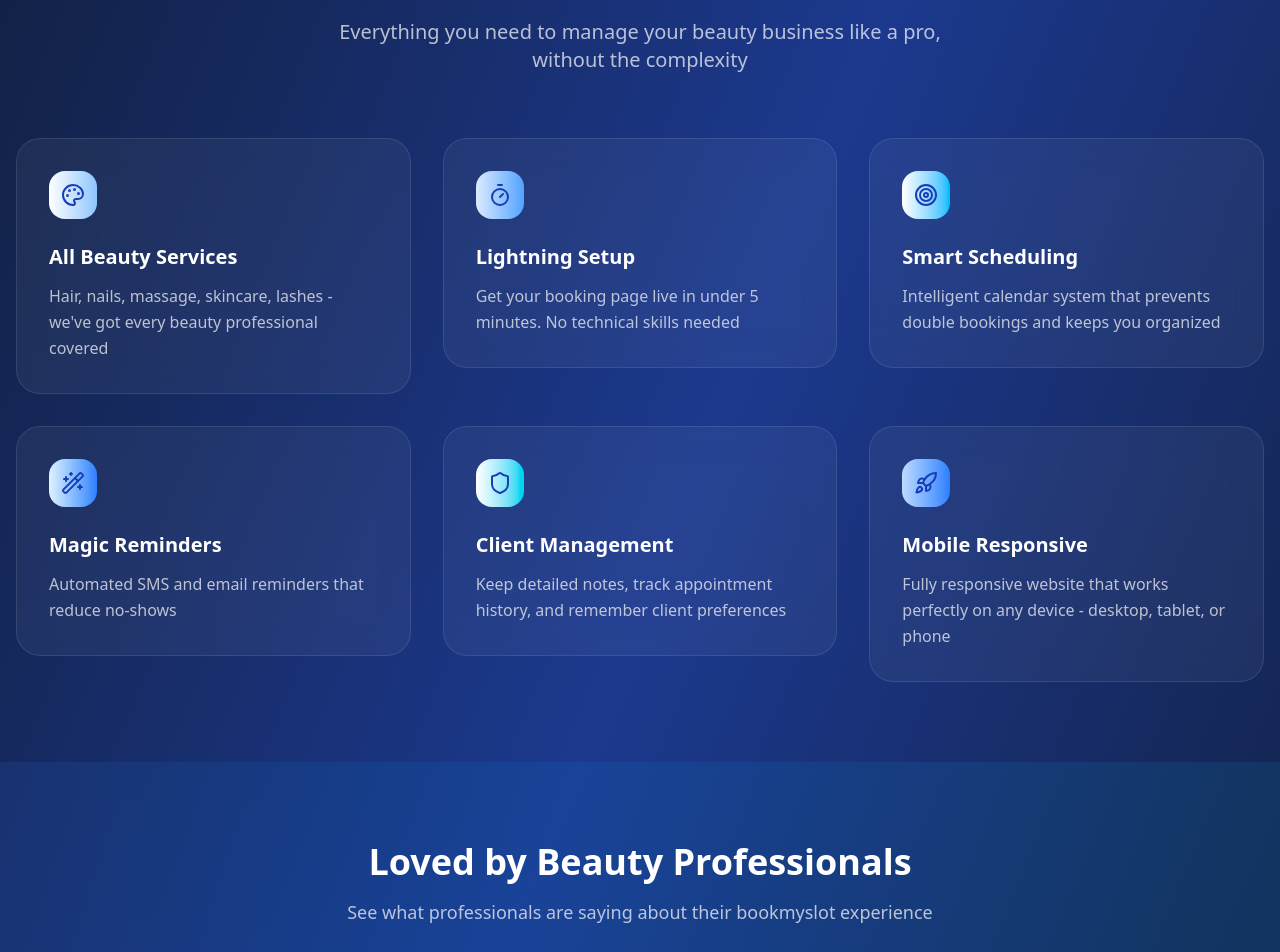
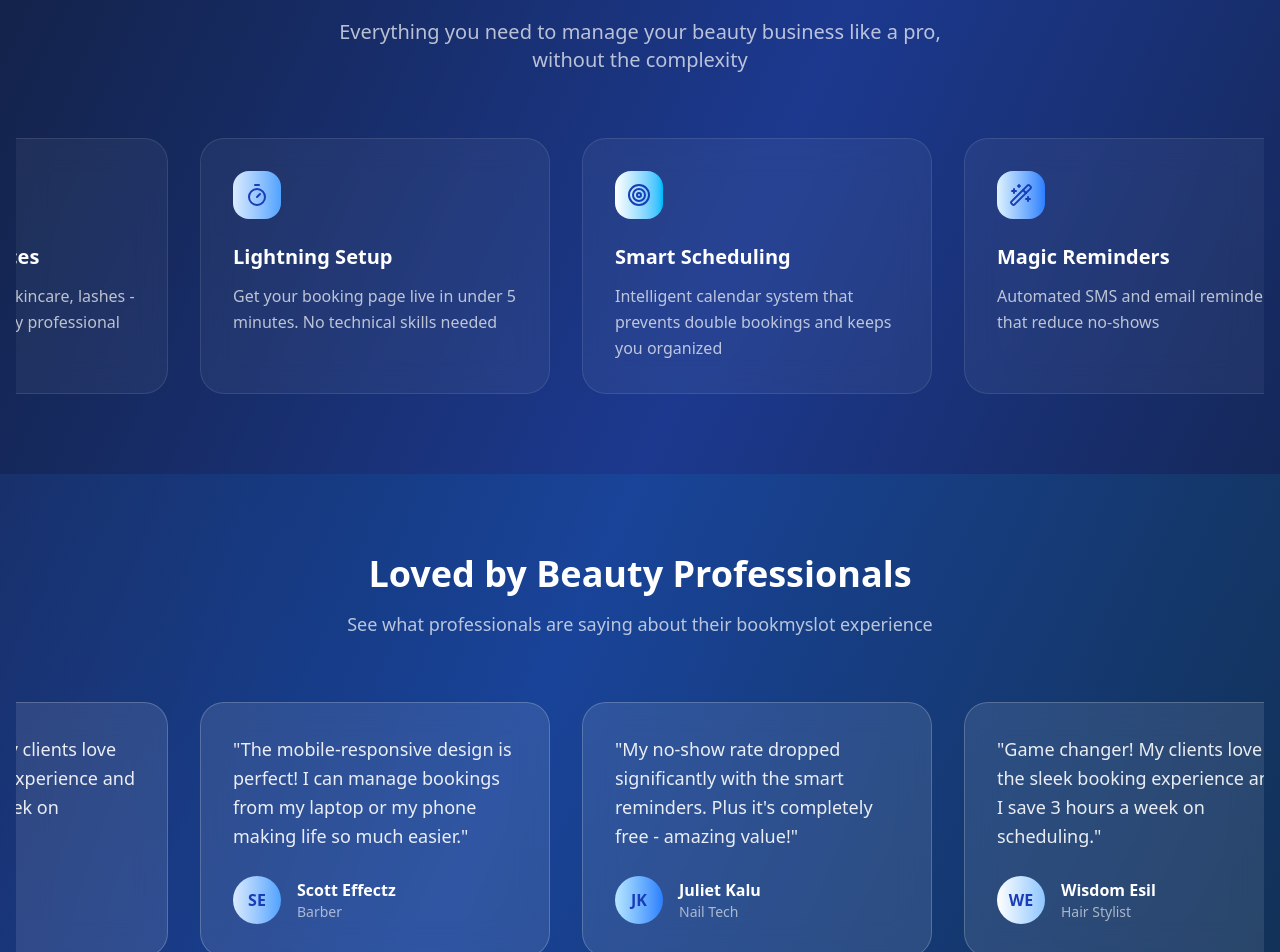
Before and after one commit to princeampofo/buukeasy, a Next.js app: page / in a window 1280 px wide. Shown: the part 960-1912 px from the top of the page. Built offline with nearby package versions, Linux system fonts and the light colour scheme.

Commit message:
added carousel to landing page

```diff
--- a/app/page.tsx
+++ b/app/page.tsx
@@ -1,7 +1,157 @@
+'use client'
+
 import Link from 'next/link'
 import { Zap, Timer, Palette, Gem, Rocket, Shield, Wand2, Target, CheckCircle, Play, ArrowUpRight } from 'lucide-react'
+import { useEffect, useRef } from 'react'
 
 export default function LandingPage() {
+  const featuresRef = useRef<HTMLDivElement>(null)
+  const testimonialsRef = useRef<HTMLDivElement>(null)
+
+  useEffect(() => {
+    const featuresScroll = featuresRef.current
+    let featuresInterval: NodeJS.Timeout | null = null
+    let isPaused = false
+
+    if (featuresScroll) {
+      const scrollWidth = featuresScroll.scrollWidth
+      const clientWidth = featuresScroll.clientWidth
+      let scrollPos = 0
+
+      const startScrolling = () => {
+        featuresInterval = setInterval(() => {
+          if (!isPaused) {
+            scrollPos += 1
+            if (scrollPos >= scrollWidth - clientWidth) {
+              scrollPos = 0
+            }
+            featuresScroll!.scrollLeft = scrollPos
+          }
+        }, 30)
+      }
+
+      const handleMouseEnter = () => {
+        isPaused = true
+      }
+
+      const handleMouseLeave = () => {
+        isPaused = false
+      }
+
+      featuresScroll.addEventListener('mouseenter', handleMouseEnter)
+      featuresScroll.addEventListener('mouseleave', handleMouseLeave)
+
+      startScrolling()
+
+      return () => {
+        if (featuresInterval) clearInterval(featuresInterval)
+        featuresScroll?.removeEventListener('mouseenter', handleMouseEnter)
+        featuresScroll?.removeEventListener('mouseleave', handleMouseLeave)
+      }
+    }
+  }, [])
+
+  useEffect(() => {
+    const testimonialsScroll = testimonialsRef.current
+    let isPausedTestimonials = false
+
+    if (testimonialsScroll) {
+      const scrollWidth = testimonialsScroll.scrollWidth
+      const clientWidth = testimonialsScroll.clientWidth
+      let scrollPos = 0
+
+      const testimonialsInterval = setInterval(() => {
+        if (!isPausedTestimonials) {
+          scrollPos += 1
+          if (scrollPos >= scrollWidth - clientWidth) {
+            scrollPos = 0
+          }
+          testimonialsScroll!.scrollLeft = scrollPos
+        }
+      }, 30)
+
+      const handleMouseEnter = () => {
+        isPausedTestimonials = true
+      }
+
+      const handleMouseLeave = () => {
+        isPausedTestimonials = false
+      }
+
+      testimonialsScroll.addEventListener('mouseenter', handleMouseEnter)
+      testimonialsScroll.addEventListener('mouseleave', handleMouseLeave)
+
+      return () => {
+        clearInterval(testimonialsInterval)
+        testimonialsScroll?.removeEventListener('mouseenter', handleMouseEnter)
+        testimonialsScroll?.removeEventListener('mouseleave', handleMouseLeave)
+      }
+    }
+  }, [])
+
+  const features = [
+    {
+      icon: Palette,
+      title: "All Beauty Services",
+      description: "Hair, nails, massage, skincare, lashes - we've got every beauty professional covered",
+      gradient: "from-white to-blue-300"
+    },
+    {
+      icon: Timer,
+      title: "Lightning Setup",
+      description: "Get your booking page live in under 5 minutes. No technical skills needed",
+      gradient: "from-blue-100 to-blue-400"
+    },
+    {
+      icon: Target,
+      title: "Smart Scheduling",
+      description: "Intelligent calendar system that prevents double bookings and keeps you organized",
+      gradient: "from-white to-sky-400"
+    },
+    {
+      icon: Wand2,
+      title: "Magic Reminders",
+      description: "Automated SMS and email reminders that reduce no-shows",
+      gradient: "from-sky-100 to-blue-500"
+    },
+    {
+      icon: Shield,
+      title: "Client Management",
+      description: "Keep detailed notes, track appointment history, and remember client preferences",
+      gradient: "from-white to-cyan-400"
+    },
+    {
+      icon: Rocket,
+      title: "Mobile Responsive",
+      description: "Fully responsive website that works perfectly on any device - desktop, tablet, or phone",
+      gradient: "from-blue-200 to-blue-500"
+    }
+  ]
+
+  const testimonials = [
+    {
+      text: "Game changer! My clients love the sleek booking experience and I save 3 hours a week on scheduling.",
+      name: "Wisdom Esil",
+      role: "Hair Stylist",
+      avatar: "WE",
+      color: "from-white to-blue-300"
+    },
+    {
+      text: "The mobile-responsive design is perfect! I can manage bookings from my laptop or my phone making life so much easier.",
+      name: "Scott Effectz",
+      role: "Barber",
+      avatar: "SE",
+      color: "from-blue-100 to-blue-400"
+    },
+    {
+      text: "My no-show rate dropped significantly with the smart reminders. Plus it's completely free - amazing value!",
+      name: "Juliet Kalu",
+      role: "Nail Tech",
+      avatar: "JK",
+      color: "from-sky-200 to-blue-500"
+    }
+  ]
+
   return (
     <div className="min-h-screen bg-gradient-to-br from-slate-900 via-blue-900 to-slate-900">
       {/* Floating Header */}
@@ -51,11 +201,6 @@ export default function LandingPage() {
                   Launch Your Booking Page
                   <Rocket className="ml-2 h-5 w-5 group-hover:translate-x-1 transition-transform" />
                 </Link>
-                {/* <button className="group bg-white/10 backdrop-blur-sm border border-white/20 text-white px-8 py-4 rounded-2xl font-semibold hover:bg-white/20 transition-all duration-300 flex items-center justify-center">
-                  <Play className="mr-2 h-5 w-5" />
-                  Watch Demo
-                  <ArrowUpRight className="ml-2 h-4 w-4 group-hover:translate-x-1 group-hover:-translate-y-1 transition-transform" />
-                </button> */}
               </div>
 
               <div className="flex items-center space-x-6 text-white/60">
@@ -105,8 +250,8 @@ export default function LandingPage() {
         </div>
       </section>
 
-      {/* Features Grid with Cards */}
-      <section className="py-20 relative">
+      {/* Features Carousel */}
+      <section className="py-20 relative overflow-hidden">
         <div className="max-w-7xl mx-auto px-4">
           <div className="text-center mb-16">
             <h2 className="text-4xl lg:text-5xl font-black text-white mb-6">
@@ -119,48 +264,15 @@ export default function LandingPage() {
             </p>
           </div>
 
-          <div className="grid md:grid-cols-2 lg:grid-cols-3 gap-8">
-            {[
-              {
-                icon: Palette,
-                title: "All Beauty Services",
-                description: "Hair, nails, massage, skincare, lashes - we've got every beauty professional covered",
-                gradient: "from-white to-blue-300"
-              },
-              {
-                icon: Timer,
-                title: "Lightning Setup",
-                description: "Get your booking page live in under 5 minutes. No technical skills needed",
-                gradient: "from-blue-100 to-blue-400"
-              },
-              {
-                icon: Target,
-                title: "Smart Scheduling",
-                description: "Intelligent calendar system that prevents double bookings and keeps you organized",
-                gradient: "from-white to-sky-400"
-              },
-              {
-                icon: Wand2,
-                title: "Magic Reminders",
-                description: "Automated SMS and email reminders that reduce no-shows",
-                gradient: "from-sky-100 to-blue-500"
-              },
-              {
-                icon: Shield,
-                title: "Client Management",
-                description: "Keep detailed notes, track appointment history, and remember client preferences",
-                gradient: "from-white to-cyan-400"
-              },
-              {
-                icon: Rocket,
-                title: "Mobile Responsive",
-                description: "Fully responsive website that works perfectly on any device - desktop, tablet, or phone",
-                gradient: "from-blue-200 to-blue-500"
-              }
-            ].map((feature, index) => (
-              <div key={index} className="group relative">
-                <div className="bg-white/5 backdrop-blur-lg border border-white/10 rounded-3xl p-8 hover:bg-white/10 transition-all duration-300 hover:scale-105">
-                  <div className={`bg-gradient-to-r ${feature.gradient} p-3 rounded-2xl w-fit mb-6 group-hover:scale-110 transition-transform duration-300`}>
+          <div
+            ref={featuresRef}
+            className="flex gap-8 overflow-x-hidden"
+            style={{ scrollBehavior: 'auto' }}
+          >
+            {[...features, ...features].map((feature, index) => (
+              <div key={index} className="min-w-[350px] group relative">
+                <div className="bg-white/5 backdrop-blur-lg border border-white/10 rounded-3xl p-8 hover:bg-white/10 transition-all duration-300 h-full">
+                  <div className={`bg-gradient-to-r ${feature.gradient} p-3 rounded-2xl w-fit mb-6 group-hover:scale-100 transition-transform duration-300`}>
                     <feature.icon className="h-6 w-6 text-blue-800" />
                   </div>
                   <h3 className="text-xl font-bold text-white mb-3">{feature.title}</h3>
@@ -185,31 +297,13 @@ export default function LandingPage() {
             </p>
           </div>
 
-          <div className="grid md:grid-cols-3 gap-8">
-            {[
-              {
-                text: "Game changer! My clients love the sleek booking experience and I save 3 hours a week on scheduling.",
-                name: "Wisdom Esil",
-                role: "Hair Stylist",
-                avatar: "WE",
-                color: "from-white to-blue-300"
-              },
-              {
-                text: "The mobile-responsive design is perfect! I can manage bookings from my laptop or my phone.",
-                name: "Scott Effectz",
-                role: "Barber",
-                avatar: "SE",
-                color: "from-blue-100 to-blue-400"
-              },
-              {
-                text: "My no-show rate dropped significantly with the smart reminders. Plus it's completely free - amazing value!",
-                name: "Juliet Kalu",
-                role: "Nail Tech",
-                avatar: "JK",
-                color: "from-sky-200 to-blue-500"
-              }
-            ].map((testimonial, index) => (
-              <div key={index} className="bg-white/10 backdrop-blur-lg border border-white/20 rounded-3xl p-8 hover:bg-white/15 transition-all duration-300">
+          <div
+            ref={testimonialsRef}
+            className="flex gap-8 overflow-x-hidden"
+            style={{ scrollBehavior: 'auto' }}
+          >
+            {[...testimonials, ...testimonials, ...testimonials].map((testimonial, index) => (
+              <div key={index} className="min-w-[350px] bg-white/10 backdrop-blur-lg border border-white/20 rounded-3xl p-8 hover:bg-white/15 transition-all duration-300">
                 <p className="text-white/90 text-lg leading-relaxed mb-6">"{testimonial.text}"</p>
                 <div className="flex items-center">
                   <div className={`w-12 h-12 bg-gradient-to-r ${testimonial.color} rounded-full flex items-center justify-center`}>
@@ -261,7 +355,6 @@ export default function LandingPage() {
               <p className="text-white/70 max-w-md mb-6">
                 The future of appointment booking for beauty and wellness professionals. Simple, powerful, and always free.
               </p>
-
             </div>
 
             <div className="flex space-x-8">
```
